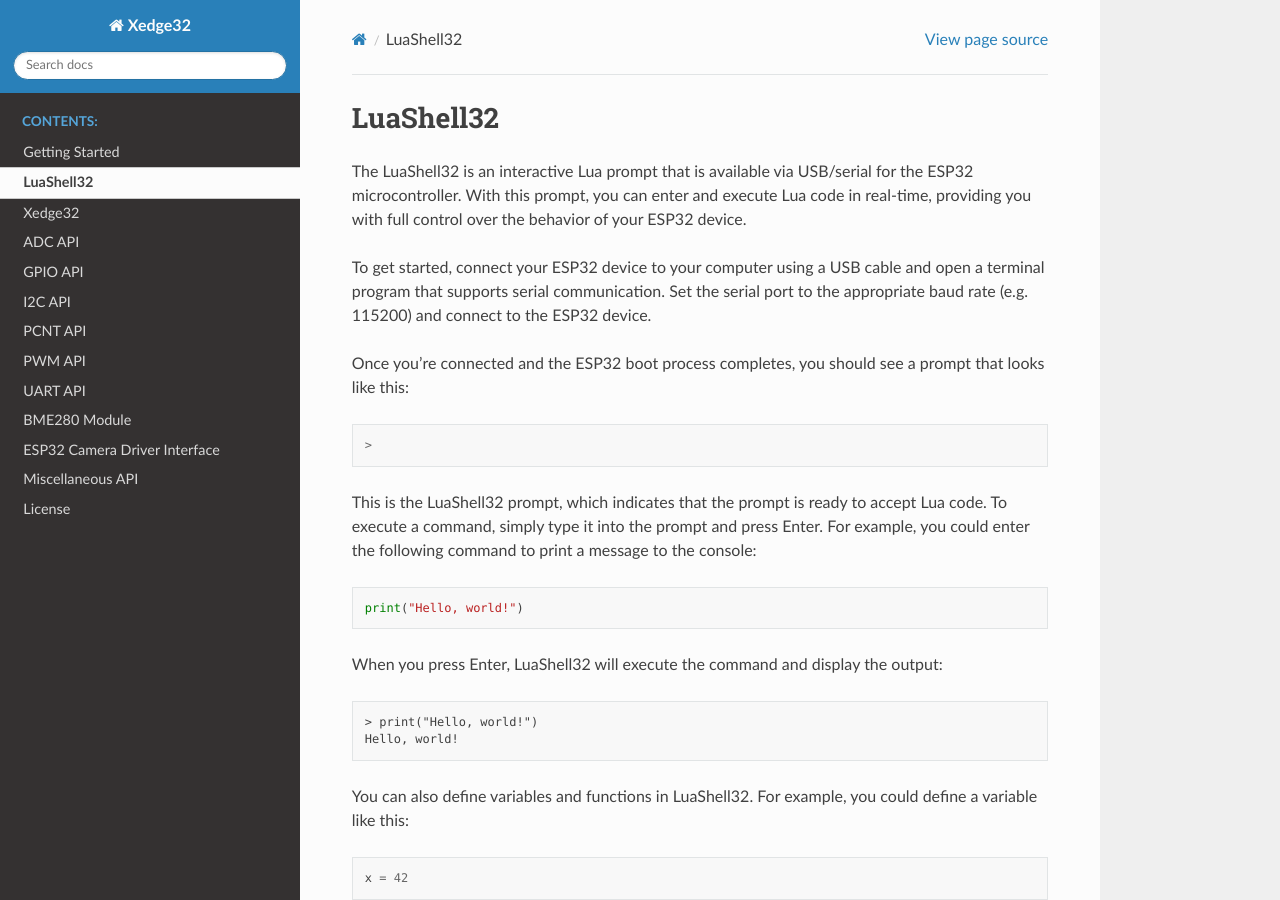
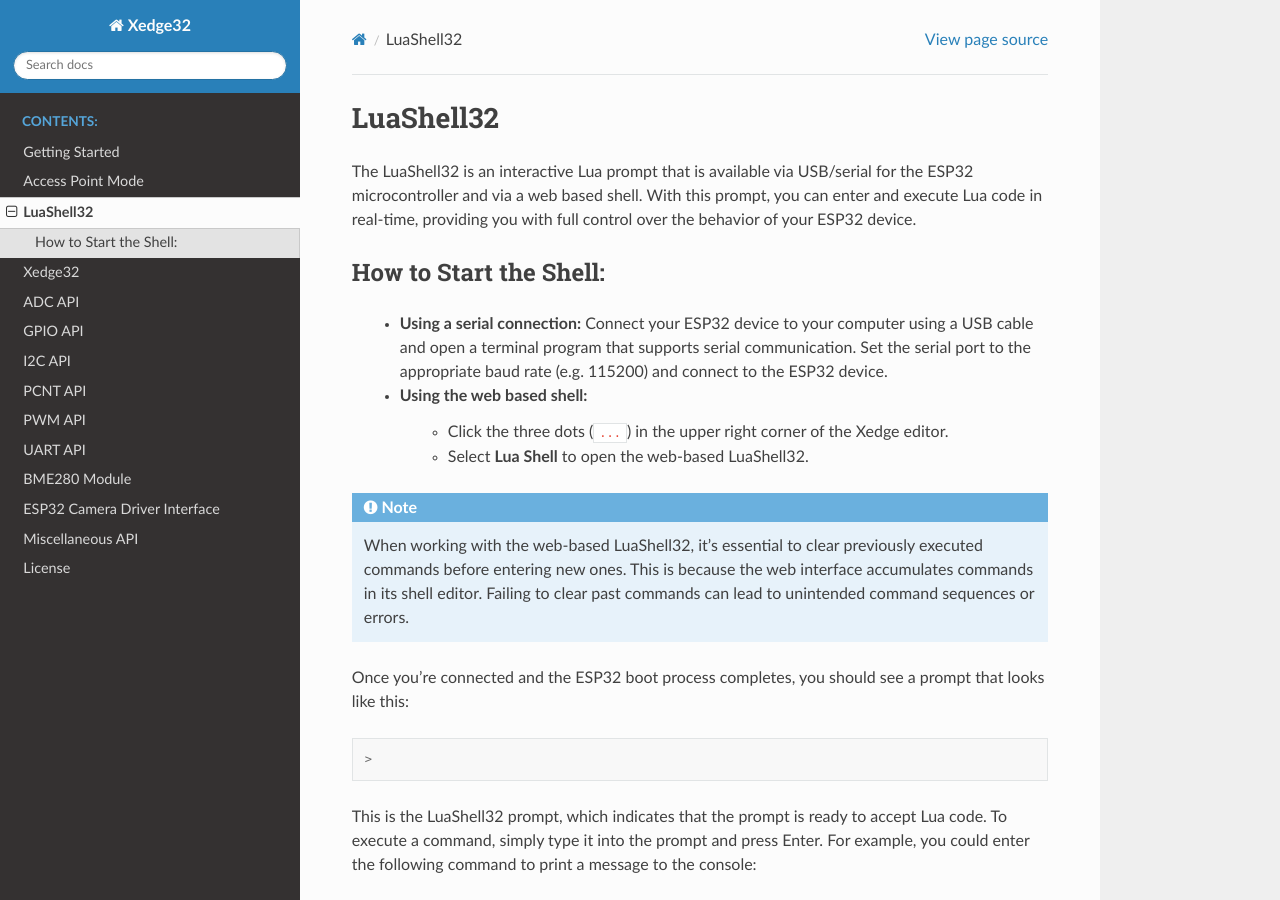
Before and after one commit to RealTimeLogic/Xedge32, a Sphinx documentation site: the page built from doc/source/LuaShell32.rst, in a window 1280 px wide and 900 px high. Built offline with Sphinx 7.4.7 and the Read the Docs theme 2.0.0, drawn with Linux system fonts in a browser that asks for light colours.

Commit message:
working on docs

```diff
--- a/doc/index.rst
+++ b/doc/index.rst
@@ -49,6 +49,7 @@
    :caption: Contents:
 
    source/GettingStarted
+   source/AccessPointMode.rst
    source/LuaShell32
    source/xedge
    source/ADC
--- a/doc/source/LuaShell32.rst
+++ b/doc/source/LuaShell32.rst
@@ -1,9 +1,17 @@
 LuaShell32
 =======================
 
-The LuaShell32 is an interactive Lua prompt that is available via USB/serial for the ESP32 microcontroller. With this prompt, you can enter and execute Lua code in real-time, providing you with full control over the behavior of your ESP32 device.
+The LuaShell32 is an interactive Lua prompt that is available via USB/serial for the ESP32 microcontroller and via a web based shell. With this prompt, you can enter and execute Lua code in real-time, providing you with full control over the behavior of your ESP32 device.
 
-To get started, connect your ESP32 device to your computer using a USB cable and open a terminal program that supports serial communication. Set the serial port to the appropriate baud rate (e.g. 115200) and connect to the ESP32 device.
+How to Start the Shell:
+-------------------------
+
+   - **Using a serial connection:** Connect your ESP32 device to your computer using a USB cable and open a terminal program that supports serial communication. Set the serial port to the appropriate baud rate (e.g. 115200) and connect to the ESP32 device.
+   - **Using the web based shell:**
+      - Click the three dots (``...``) in the upper right corner of the Xedge editor.
+      - Select **Lua Shell** to open the web-based LuaShell32.
+
+.. note:: When working with the web-based LuaShell32, it's essential to clear previously executed commands before entering new ones. This is because the web interface accumulates commands in its shell editor. Failing to clear past commands can lead to unintended command sequences or errors.
 
 Once you're connected and the ESP32 boot process completes, you should see a prompt that looks like this:
 
--- a/doc/source/PCNT.rst
+++ b/doc/source/PCNT.rst
@@ -9,7 +9,7 @@
 
 - **16-bit Signed Counter**
 
-  - Each pulse counter unit features a 16-bit signed counter register.
+  - Each pulse counter unit features a 16-bit signed counter register. The maximum frequency the counters can manage is 40 Mhz.
 
 - **Two Configurable Channels**
 
--- a/doc/source/misc.rst
+++ b/doc/source/misc.rst
@@ -194,6 +194,8 @@
 
    xedge.event(event, callback [,unsubscribe])
 
+All Xedge32 events carry a 'retained' flag, ensuring subscribers receive these events even if they subscribe after the event's generation.
+
 The specified ``callback`` function will be called when the network changes state or when an error or warning message is generated. The function takes the following arguments, all represented as Lua strings, including numbers:
 
 - ``"wifi"``: Indicates that the event is related to Wi-Fi connectivity.
@@ -215,7 +217,7 @@
   - **Arg2**: ``netmask``: The assigned network mask.
   - **Arg3**: ``gateway``: The assigned gateway.
 
-- ``"sntp"``: This event indicates that the ESP32 has synchronized its system time with the time provided by the Network Time Protocol (NTP) server, typically pool.ntp.org. A correct system time is especially crucial when establishing a secure connection to a server using the Transport Layer Security (TLS) protocol. When a client connects to a server over TLS, one of the first steps in the handshake process is the verification of the server's certificate. This certificate includes a validity period - a 'not before' and 'not after' timestamp - and the client will check its current system time against this validity period.  The system time on the client device (in this case, the ESP32) is not set before receiving this event. Therefore, before establishing a secure server connection, any client must subscribe to the ``"sntp"`` event. This subscription ensures that the system time on the ESP32 is synchronized and accurate, thus allowing the TLS handshake process to proceed successfully. Attempting to establish a connection with a server before the system time has been updated will likely result in a failure due to the reasons outlined above. It's therefore crucial to monitor the ``"sntp"`` event and only proceed with the TLS handshake once the system time has been synchronized.
+- ``"sntp"``: This event indicates that the ESP32 has synchronized its system time with the time provided by the Network Time Protocol (NTP) server, typically pool.ntp.org. This event is generated only once, specifically when the device initially receives the time from the network. A correct system time is especially crucial when establishing a secure connection to a server using the Transport Layer Security (TLS) protocol. When a client connects to a server over TLS, one of the first steps in the handshake process is the verification of the server's certificate. This certificate includes a validity period - a 'not before' and 'not after' timestamp - and the client will check its current system time against this validity period.  The system time on the client device (in this case, the ESP32) is not set before receiving this event. Therefore, before establishing a secure server connection, any client must subscribe to the ``"sntp"`` event. This subscription ensures that the system time on the ESP32 is synchronized and accurate, thus allowing the TLS handshake process to proceed successfully. Attempting to establish a connection with a server before the system time has been updated will likely result in a failure due to the reasons outlined above. It's therefore crucial to monitor the ``"sntp"`` event and only proceed with the TLS handshake once the system time has been synchronized.
 
 
 Example code
@@ -253,5 +255,3 @@
 ~~~~
 
 All arguments provided by C-code-generated-events are represented as Lua strings, including numbers.
-
-The events "wifi", "wip", and "eth" are not generated at startup since Xedge32 does not start any apps before connecting to the network. However, you get these events during runtime if the network connection changes.
```
Also changed, not shown: doc/source/AccessPointMode.rst (added, +91 -0 lines), doc/source/GettingStarted.rst (+5 -17 lines), doc/source/img/Xedge32-IDE-Access-Point-Mode.svg (added).
